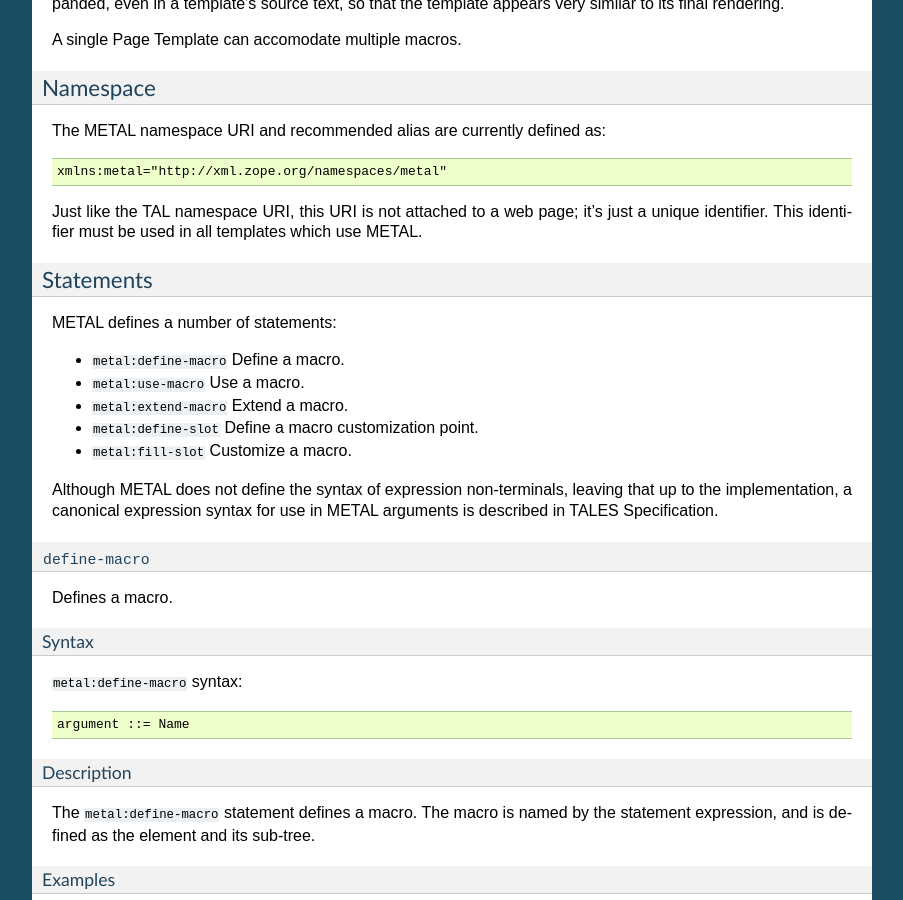
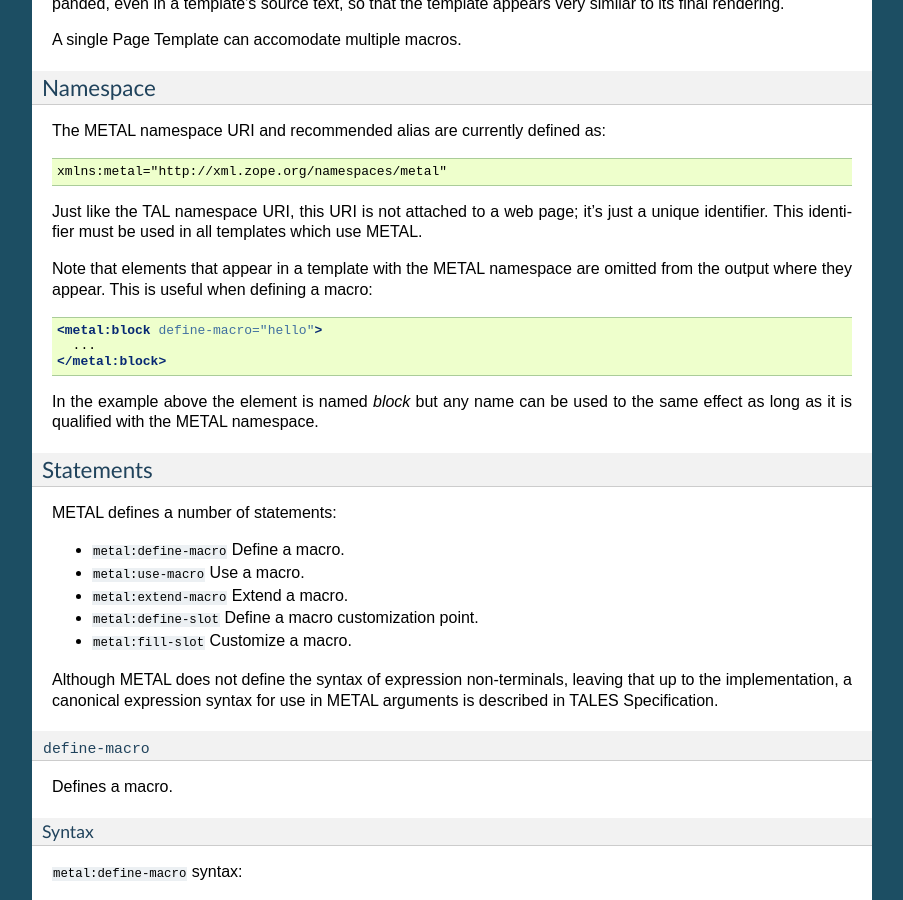
Before and after one commit to malthe/chameleon, a Sphinx documentation site: the page built from docs/reference.rst, in a window 1280 px wide and 900 px high, scrolled down 13740 px. Shown: the whole window, without its empty margins (198-1101 px from the left). Built offline with Sphinx 7.4.7, drawn with Linux system fonts in a browser that asks for light colours; pages that are not in the unit, such as notebooks, are missing from menus.

Commit message:
Mention that METAL-namespaced elements are omitted from output

```diff
--- a/docs/reference.rst
+++ b/docs/reference.rst
@@ -854,6 +854,18 @@ Just like the TAL namespace URI, this URI is not attached to a web
 page; it's just a unique identifier.  This identifier must be used in
 all templates which use METAL.
 
+Note that elements that appear in a template with the METAL namespace
+are omitted from the output where they appear. This is useful when
+defining a macro::
+
+        <metal:block define-macro="hello">
+          ...
+        </metal:block>
+
+In the example above the element is named `block` but any name can be
+used to the same effect as long as it is qualified with the METAL
+namespace.
+
 Statements
 ----------
 
```
